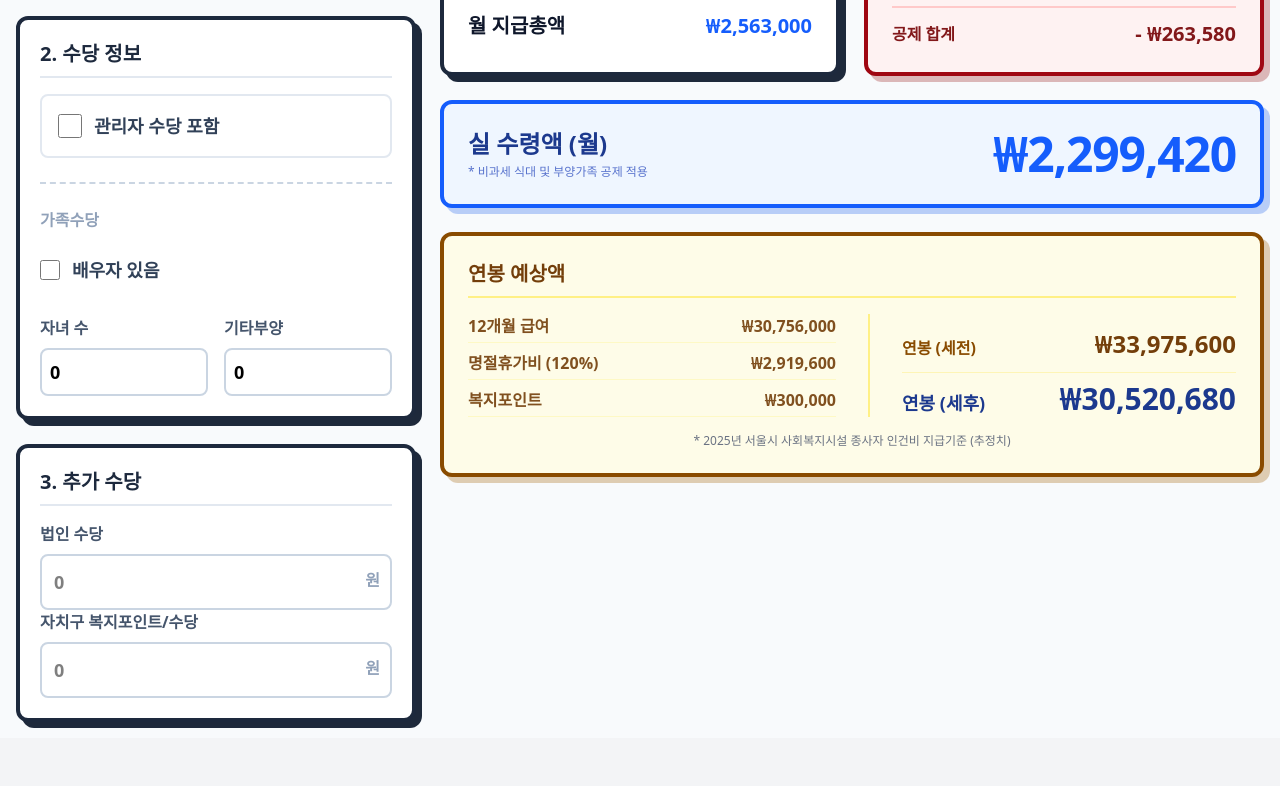
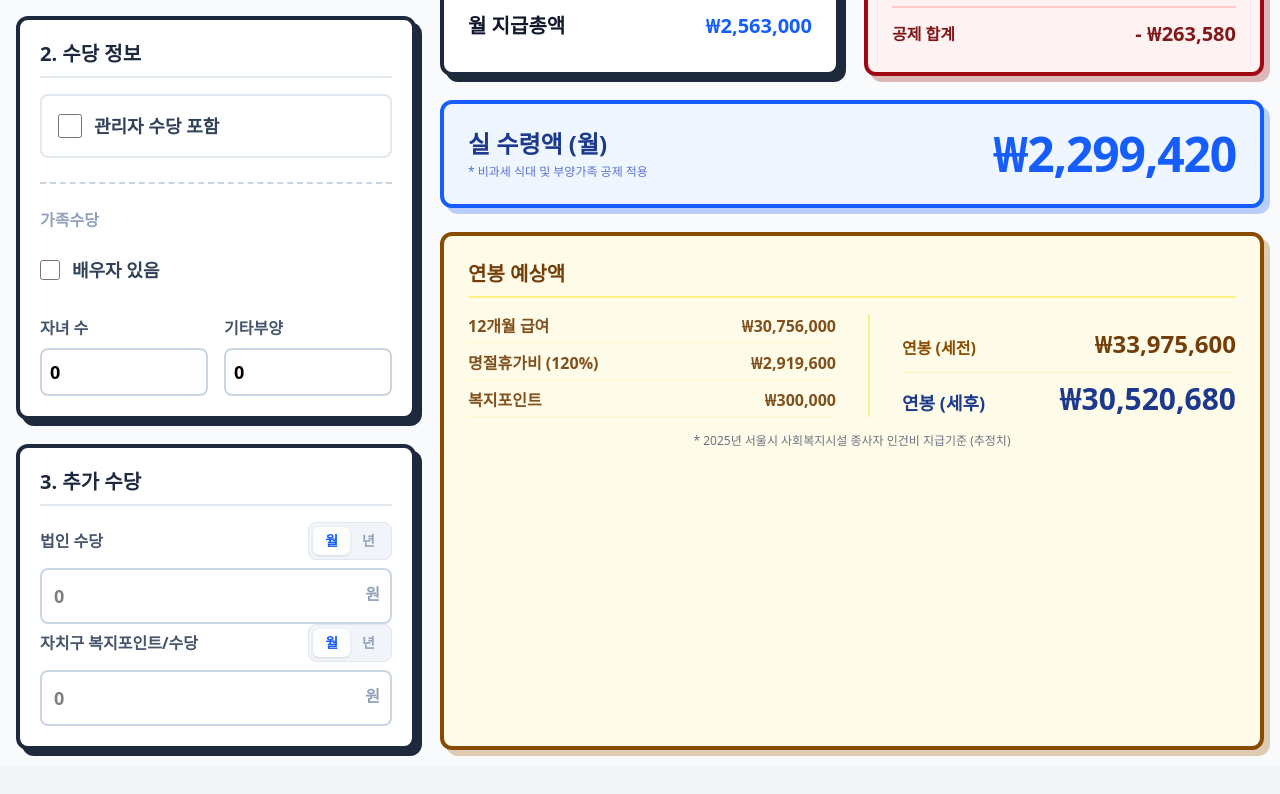
Before and after one commit to kosuk1231/money, a React (Vite) app: page / in a window 1280 px wide. Shown: the part 482-1276 px from the top of the page. Built offline with nearby package versions, Linux system fonts and the light colour scheme.

Commit message:
Fix: update family allowance logic

```diff
--- a/src/components/CalculatorLayout.jsx
+++ b/src/components/CalculatorLayout.jsx
@@ -13,7 +13,9 @@ export default function CalculatorLayout() {
         numChildren: 0,
         numOthers: 0,
         corporationAllowance: 0,
-        districtAllowance: 0
+        corporationType: 'monthly', // 'monthly' or 'yearly'
+        districtAllowance: 0,
+        districtType: 'monthly' // 'monthly' or 'yearly'
     });
 
     const [salaryResult, setSalaryResult] = useState(null);
@@ -26,8 +28,14 @@ export default function CalculatorLayout() {
             numChildren: parseInt(formData.numChildren),
             numOthers: parseInt(formData.numOthers),
             additionalAllowances: {
-                corporation: parseInt(formData.corporationAllowance || 0),
-                district: parseInt(formData.districtAllowance || 0)
+                corporation: {
+                    amount: parseInt(formData.corporationAllowance || 0),
+                    type: formData.corporationType
+                },
+                district: {
+                    amount: parseInt(formData.districtAllowance || 0),
+                    type: formData.districtType
+                }
             }
         });
         setSalaryResult(result);
@@ -39,6 +47,23 @@ export default function CalculatorLayout() {
                 {title}
             </h3>
             {children}
+        </div>
+    );
+
+    const TypeToggle = ({ value, onChange }) => (
+        <div className="flex bg-slate-100 rounded-lg p-1 border border-slate-200">
+            <button
+                className={`px-3 py-1 text-sm font-bold rounded-md transition-colors ${value === 'monthly' ? 'bg-white text-blue-600 shadow-sm' : 'text-slate-400 hover:text-slate-600'}`}
+                onClick={() => onChange('monthly')}
+            >
+                월
+            </button>
+            <button
+                className={`px-3 py-1 text-sm font-bold rounded-md transition-colors ${value === 'yearly' ? 'bg-white text-blue-600 shadow-sm' : 'text-slate-400 hover:text-slate-600'}`}
+                onClick={() => onChange('yearly')}
+            >
+                년
+            </button>
         </div>
     );
 
@@ -54,7 +79,7 @@ export default function CalculatorLayout() {
 
                 <div className="grid grid-cols-1 lg:grid-cols-12 gap-6 items-stretch">
                     {/* LEFT COLUMN: INPUTS (lg:col-span-4) */}
-                    <div className="lg:col-span-4 flex flex-col gap-6">
+                    <div className="lg:col-span-4 flex flex-col gap-6 h-full">
 
                         {/* 1. Class & Hobong */}
                         <BrickSection title="1. 직급 및 호봉" className="shrink-0">
@@ -138,7 +163,13 @@ export default function CalculatorLayout() {
                         <BrickSection title="3. 추가 수당" className="flex-1 flex flex-col">
                             <div className="flex-1 flex flex-col justify-around">
                                 <div>
-                                    <label className="block text-base font-bold text-slate-600 mb-2">법인 수당</label>
+                                    <div className="flex justify-between items-center mb-2">
+                                        <label className="block text-base font-bold text-slate-600">법인 수당</label>
+                                        <TypeToggle
+                                            value={formData.corporationType}
+                                            onChange={(val) => setFormData({ ...formData, corporationType: val })}
+                                        />
+                                    </div>
                                     <div className="relative">
                                         <input
                                             type="number" min="0" placeholder="0"
@@ -150,7 +181,13 @@ export default function CalculatorLayout() {
                                     </div>
                                 </div>
                                 <div>
-                                    <label className="block text-base font-bold text-slate-600 mb-2">자치구 복지포인트/수당</label>
+                                    <div className="flex justify-between items-center mb-2">
+                                        <label className="block text-base font-bold text-slate-600">자치구 복지포인트/수당</label>
+                                        <TypeToggle
+                                            value={formData.districtType}
+                                            onChange={(val) => setFormData({ ...formData, districtType: val })}
+                                        />
+                                    </div>
                                     <div className="relative">
                                         <input
                                             type="number" min="0" placeholder="0"
--- a/src/components/SalaryResult.jsx
+++ b/src/components/SalaryResult.jsx
@@ -19,7 +19,7 @@ export default function SalaryResult({ result, grade, hobong }) {
     const holidayBonusPerTime = result.baseSalary * 0.6;
 
     return (
-        <div className="grid grid-cols-1 md:grid-cols-2 gap-6 h-full content-start">
+        <div className="grid grid-cols-1 md:grid-cols-2 lg:grid-rows-[auto_auto_1fr] gap-6 h-full">
             {/* 1. Monthly (Top Left) */}
             <div className="bg-white border-4 border-slate-800 rounded-xl p-6 shadow-[6px_6px_0px_0px_rgba(30,41,59,1)] flex flex-col justify-between">
                 <div>
@@ -69,7 +69,7 @@ export default function SalaryResult({ result, grade, hobong }) {
             </div>
 
             {/* 4. Annual (Bottom Span) */}
-            <div className="md:col-span-2 bg-yellow-50 border-4 border-yellow-800 rounded-xl p-6 shadow-[6px_6px_0px_0px_rgba(161,98,7,0.3)]">
+            <div className="md:col-span-2 bg-yellow-50 border-4 border-yellow-800 rounded-xl p-6 shadow-[6px_6px_0px_0px_rgba(161,98,7,0.3)] h-full">
                 <h2 className="text-xl font-black text-yellow-900 mb-4 border-b-2 border-yellow-200 pb-2">연봉 예상액</h2>
 
                 <div className="grid grid-cols-1 md:grid-cols-2 gap-8">
--- a/src/data/salaryData.js
+++ b/src/data/salaryData.js
@@ -127,21 +127,44 @@ export function calculateSalary(grade, hobong, options = {}) {
   const familyAllowance = calculateFamilyAllowance(options.hasSpouse, options.numChildren, options.numOthers);
   const welfarePoints = hobong >= 10 ? ALLOWANCE_RULES.WELFARE_POINT_HIGH : ALLOWANCE_RULES.WELFARE_POINT_LOW;
 
-  // Custom Allowances (Turned back to MONTHLY per new request, and NON-TAXABLE)
-  const corporationAllowance = options.additionalAllowances?.corporation || 0;
-  const districtAllowance = options.additionalAllowances?.district || 0;
+  // Custom Allowances
+  const corpData = options.additionalAllowances?.corporation || { amount: 0, type: 'monthly' };
+  const distData = options.additionalAllowances?.district || { amount: 0, type: 'monthly' };
+
+  let monthlyCorporation = 0;
+  let annualCorporation = 0;
+
+  if (corpData.type === 'yearly') {
+    monthlyCorporation = Math.floor(corpData.amount / 12);
+    annualCorporation = corpData.amount;
+  } else {
+    monthlyCorporation = corpData.amount;
+    annualCorporation = corpData.amount * 12;
+  }
+
+  let monthlyDistrict = 0;
+  let annualDistrict = 0;
+
+  if (distData.type === 'yearly') {
+    monthlyDistrict = Math.floor(distData.amount / 12);
+    annualDistrict = distData.amount;
+  } else {
+    monthlyDistrict = distData.amount;
+    annualDistrict = distData.amount * 12;
+  }
 
   // Monthly Estimate
-  const monthlyTotal = baseSalary + mealAllowance + managerAllowance + familyAllowance + corporationAllowance + districtAllowance;
+  const monthlyTotal = baseSalary + mealAllowance + managerAllowance + familyAllowance + monthlyCorporation + monthlyDistrict;
 
   // Annual
   const annualHoliday = baseSalary * 1.2;
-  const annualTotal = (monthlyTotal * 12) + annualHoliday + welfarePoints;
+  const annualBaseTotal = (baseSalary + mealAllowance + managerAllowance + familyAllowance) * 12;
+  const annualTotal = annualBaseTotal + annualCorporation + annualDistrict + annualHoliday + welfarePoints;
 
   // DEDUCTIONS
   // Taxable Income: Monthly Total - NonTaxable
-  // NonTaxable: Meal (130k) + CorporationAllowance + DistrictAllowance (User Request: "Welfare points and allowances are tax-free")
-  const nonTaxableAmount = mealAllowance + corporationAllowance + districtAllowance;
+  // NonTaxable: Meal (130k) + CorporationAllowance + DistrictAllowance (NonTaskable as per user request)
+  const nonTaxableAmount = mealAllowance + monthlyCorporation + monthlyDistrict;
   const taxableIncome = Math.max(0, monthlyTotal - nonTaxableAmount);
 
   const pensionIncome = Math.min(taxableIncome, 6170000);
@@ -168,8 +191,8 @@ export function calculateSalary(grade, hobong, options = {}) {
     mealAllowance,
     managerAllowance,
     familyAllowance,
-    corporationAllowance,
-    districtAllowance,
+    corporationAllowance: monthlyCorporation,
+    districtAllowance: monthlyDistrict,
     welfarePoints,
     monthlyTotal,
     annualHoliday,
```
